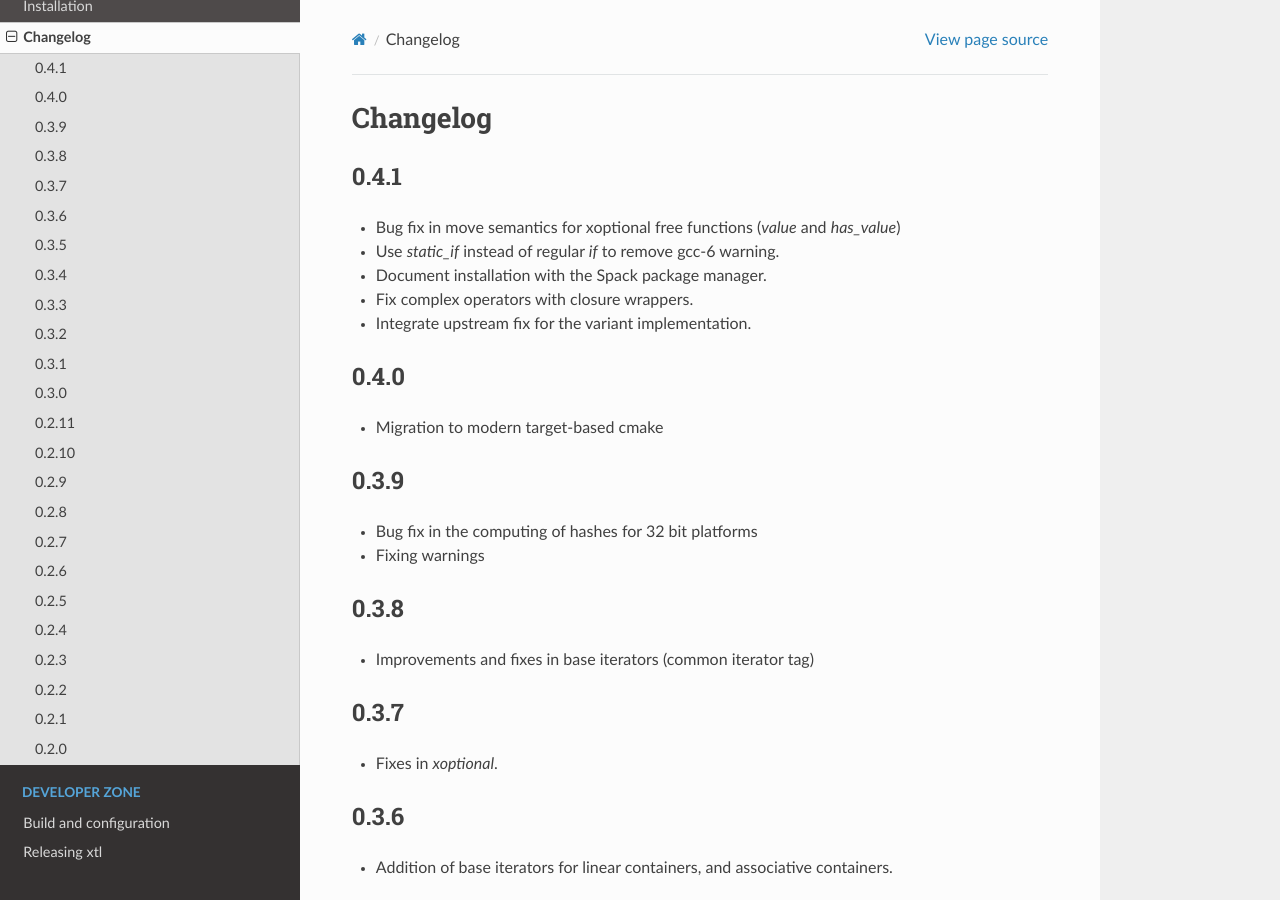
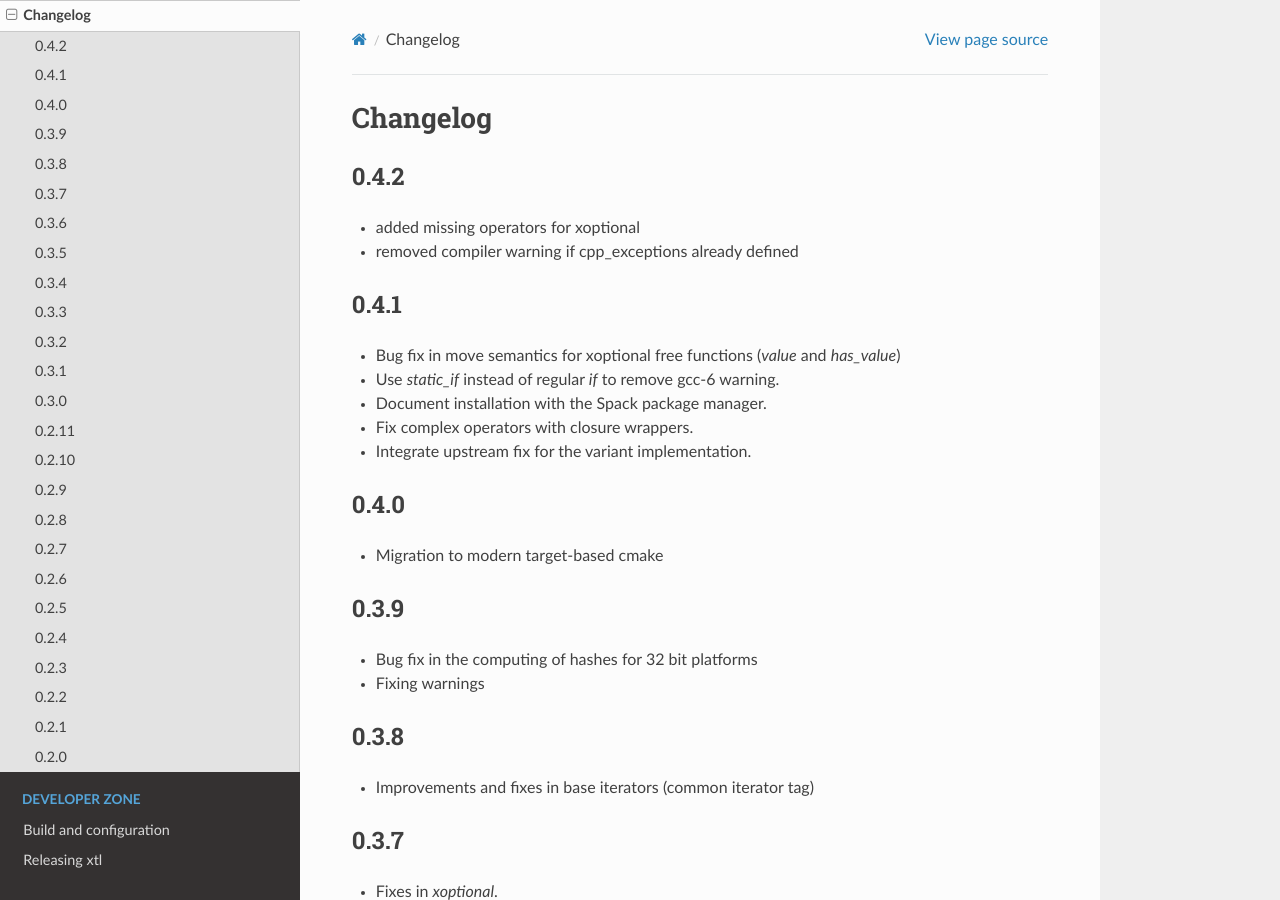
Before and after one commit to xtensor-stack/xtl, a Sphinx documentation site: the page built from docs/source/changelog.rst, in a window 1280 px wide and 900 px high. Built offline with Sphinx 7.4.7 and the Read the Docs theme 2.0.0, drawn with Linux system fonts in a browser that asks for light colours.

Commit message:
Release 0.4.2

```diff
--- a/docs/source/changelog.rst
+++ b/docs/source/changelog.rst
@@ -6,6 +6,12 @@
 
 Changelog
 =========
+
+0.4.2
+-----
+
+- added missing operators for xoptional
+- removed compiler warning if cpp_exceptions already defined
 
 0.4.1
 -----
```
Also changed, not shown: 1 other file.
